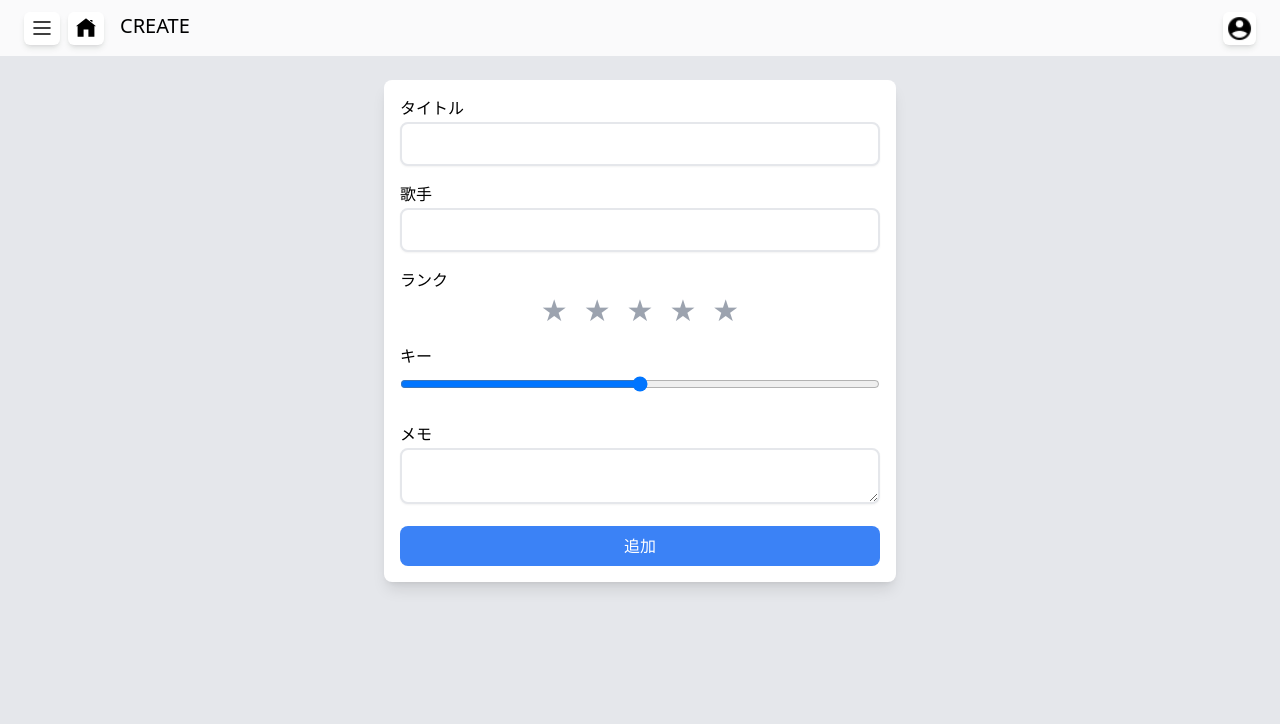
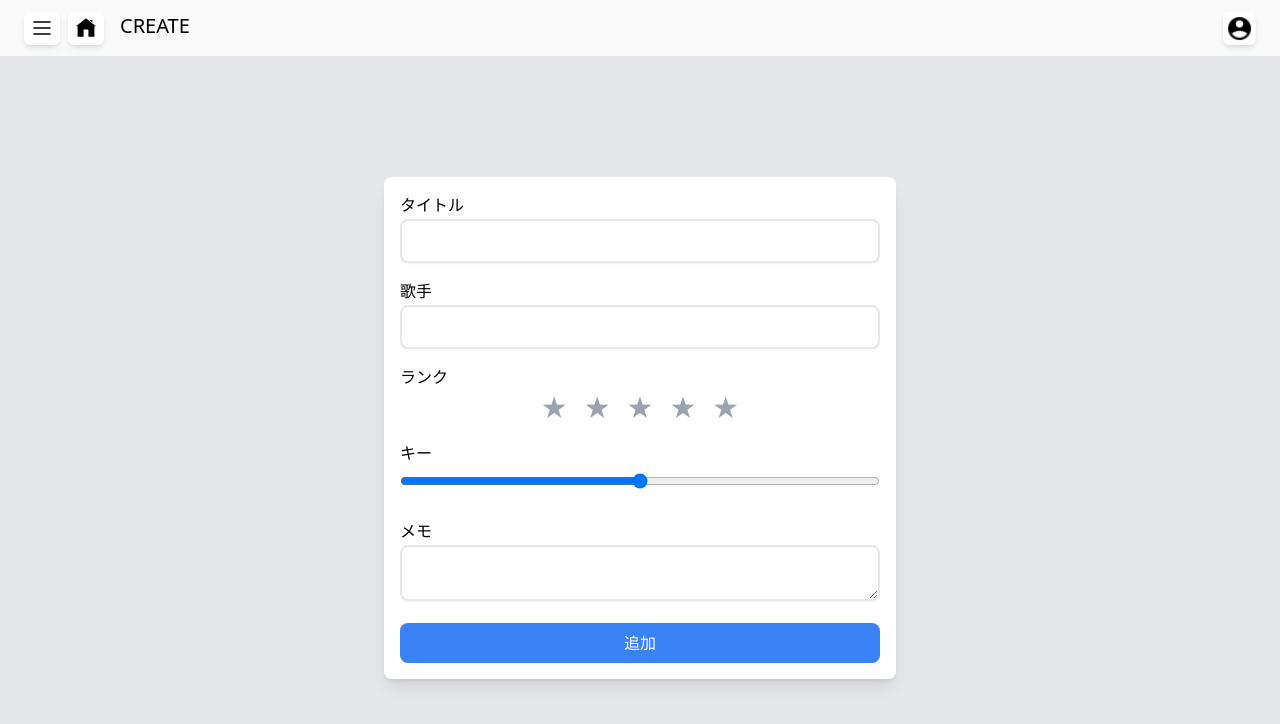
Before and after one commit to katsudon08/karioke_frontend, a Next.js app: page /create in a window 1280 px wide. Shown: the top 724 px of the page. Built offline with nearby package versions, Linux system fonts and the light colour scheme.

Commit message:
中のdivを中央に寄せる

```diff
--- a/src/app/create/page.tsx
+++ b/src/app/create/page.tsx
@@ -26,7 +26,7 @@ const Page = () => {
     ))
 
     return (
-        <div className=" h-full flex flex-col items-center text-center break-all py-6 px-6 ">
+        <div className=" h-full flex flex-col justify-center items-center text-center break-all py-6 px-6 ">
             <main aria-label="曲情報作成ページ" className=" bg-white h-fit w-full max-w-lg shadow-lg rounded-lg overflow-y-scroll hidden-scrollbar ">
                 <form className=" flex flex-col h-full py-4 space-y-4 px-4 " onSubmit={handleSubmit}>
                     <div>
@@ -76,9 +76,6 @@ const Page = () => {
                     <button className=" w-full px-4 py-2  text-white bg-blue-500 rounded-lg hover:bg-blue-400 hover:scale-95 duration-200 ">
                         追加
                     </button>
-                    {/* <div className=" flex flex-col h-full justify-end ">
-
-                    </div> */}
                 </form>
             </main>
         </div>
```
